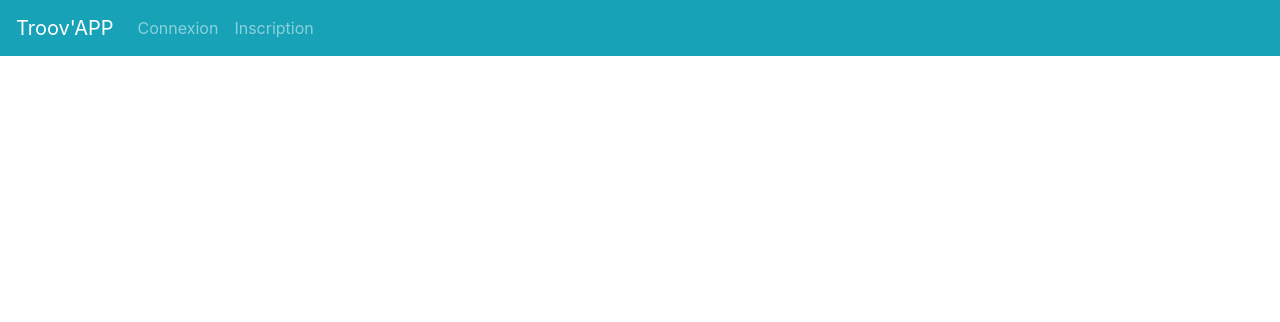
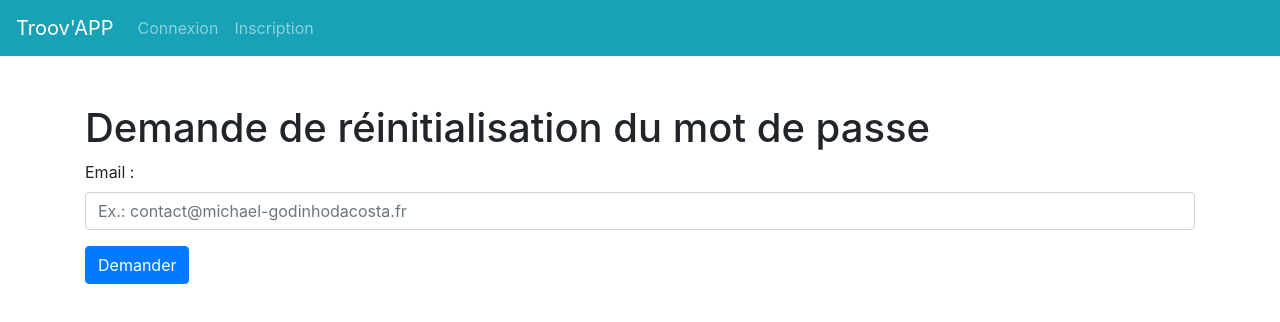
Before and after one commit to MGDev-FR/troov_test, a Nuxt app in the folder frontend/: page /password-reset in a window 1280 px wide. Shown: the top 322 px of the page. Built offline with nearby package versions, Linux system fonts and the light colour scheme; no server answers.

Commit message:
Add vue and backend

```diff
--- a/frontend/components/UserAuthForm.vue
+++ b/frontend/components/UserAuthForm.vue
@@ -3,9 +3,8 @@
     <b-form v-if="show">
       <b-form-group
         id="input-group-1"
-        label="Email:"
+        label="Email :"
         label-for="input-1"
-        description="We'll never share your email with anyone else."
       >
         <b-form-input
           id="input-1"
@@ -16,7 +15,7 @@
         ></b-form-input>
       </b-form-group>
 
-      <b-form-group id="input-group-2" label="Mot de passe:" label-for="input-2">
+      <b-form-group id="input-group-2" label="Mot de passe :" label-for="input-2">
         <b-form-input
           id="input-2"
           type="password"
@@ -24,6 +23,7 @@
           placeholder="Ex.: MySuperMegaPasswordSecure2022"
           required
         ></b-form-input>
+        <b-link to="/password-reset" v-if="showPasswordReset">Mot de passe oublié ?</b-link>
       </b-form-group>
 
       <b-button type="button" @click="submitForm(form)" variant="primary">{{ buttonText }}</b-button>
@@ -42,6 +42,6 @@
         show: true
       }
     },
-    props: ["buttonText", "submitForm"]
+    props: ["buttonText", "submitForm", "showPasswordReset"]
   }
 </script>
--- /dev/null
+++ b/frontend/pages/code-verification/_id.vue
@@ -0,0 +1,42 @@
+<template>
+    <div class="container">
+        <h1>Réinitilisation du mot de passe</h1>
+        <p>Entrez le code de vérification reçu par email</p>
+        <b-form>
+            <b-form-group
+                id="input-group-1"
+            >
+                <b-form-input
+                id="input-1"
+                :v-model="code"
+                type="text"
+                placeholder="Ex.: 000000"
+                required
+                ></b-form-input>
+            </b-form-group>
+
+            <b-button type="button" @click="submitForm(code)" variant="primary">Envoyer</b-button>
+        </b-form>
+  </div>
+</template>
+
+<script>
+export default {
+    data() {
+        return {
+            code: ''
+        }
+    },
+    methods: {
+        submitForm(code){
+            this.$axios.post('/auth/password-verification-code', {code})
+                .then(res => {
+                    this.$toast.success(res.data.message);
+                })
+                .catch(err => {
+                    console.log(err);
+                });
+        }
+    }
+}
+</script>
--- a/frontend/pages/login.vue
+++ b/frontend/pages/login.vue
@@ -1,6 +1,6 @@
 <template>
     <div class="container">
-        <UserAuthForm buttonText="Se connecter" :submitForm="loginUser" />
+        <UserAuthForm buttonText="Se connecter" :submitForm="loginUser" :showPasswordReset="true" />
     </div>
 </template>
 
--- /dev/null
+++ b/frontend/pages/password-reset.vue
@@ -0,0 +1,44 @@
+<template>
+    <div class="container">
+        <h1>Demande de réinitialisation du mot de passe</h1>
+        <b-form>
+            <b-form-group
+                id="input-group-1"
+                label="Email :"
+                label-for="input-1"
+            >
+                <b-form-input
+                id="input-1"
+                v-model="email"
+                type="email"
+                placeholder="Ex.: contact@michael-godinhodacosta.fr"
+                required
+                ></b-form-input>
+            </b-form-group>
+
+            <b-button type="button" @click="submitForm(email)" variant="primary">Demander</b-button>
+        </b-form>
+  </div>
+</template>
+
+<script>
+export default {
+    data() {
+        return {
+            email: ''
+        }
+    },
+    methods: {
+        submitForm(email){
+            this.$axios.post('/auth/password-reset', {email})
+                .then(res => {
+                    this.$router.push({ name: 'code-verification-id', params: {id: res.data.userId}})
+                    this.$toast.success(res.data.message);
+                })
+                .catch(err => {
+
+                });
+        }
+    }
+}
+</script>
```
